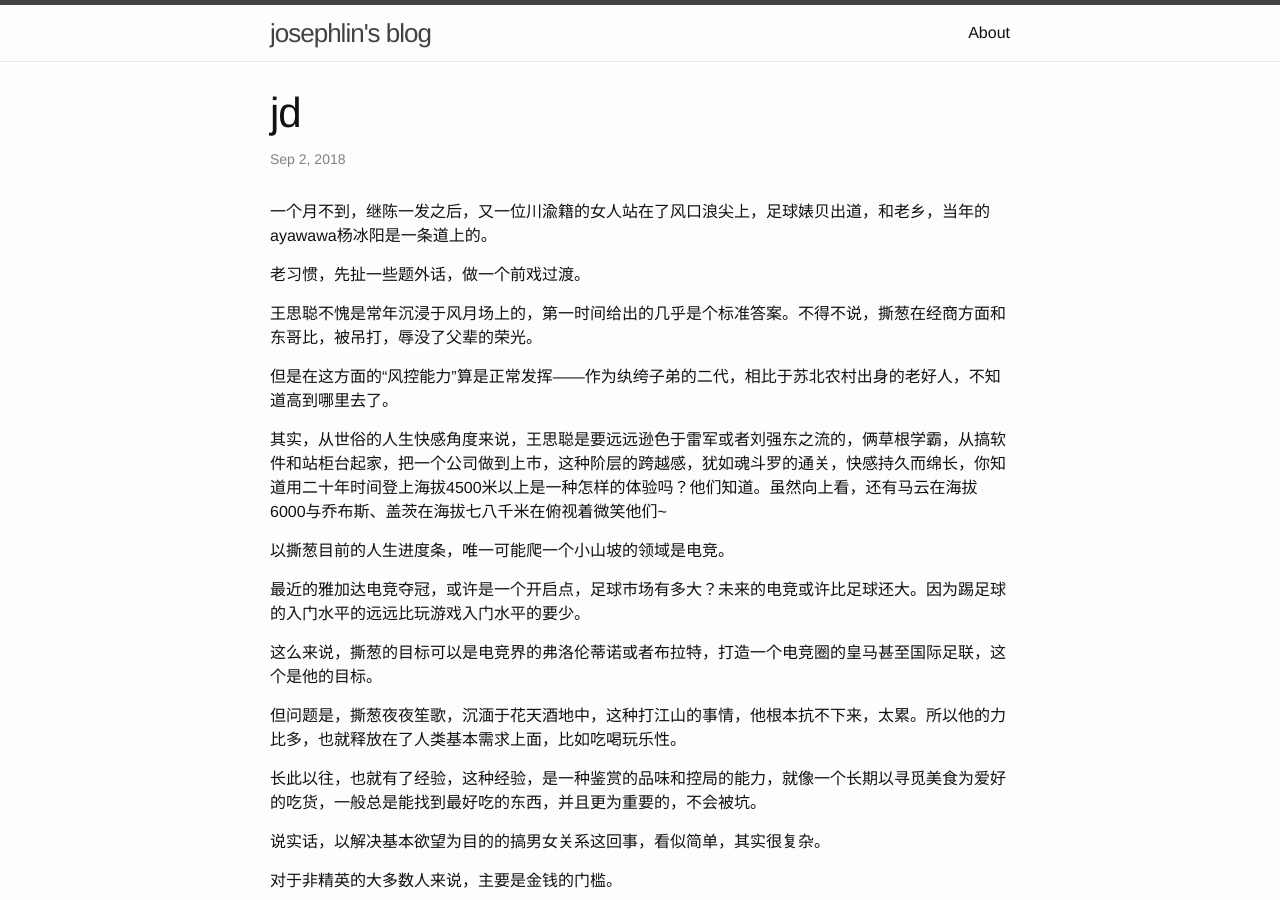
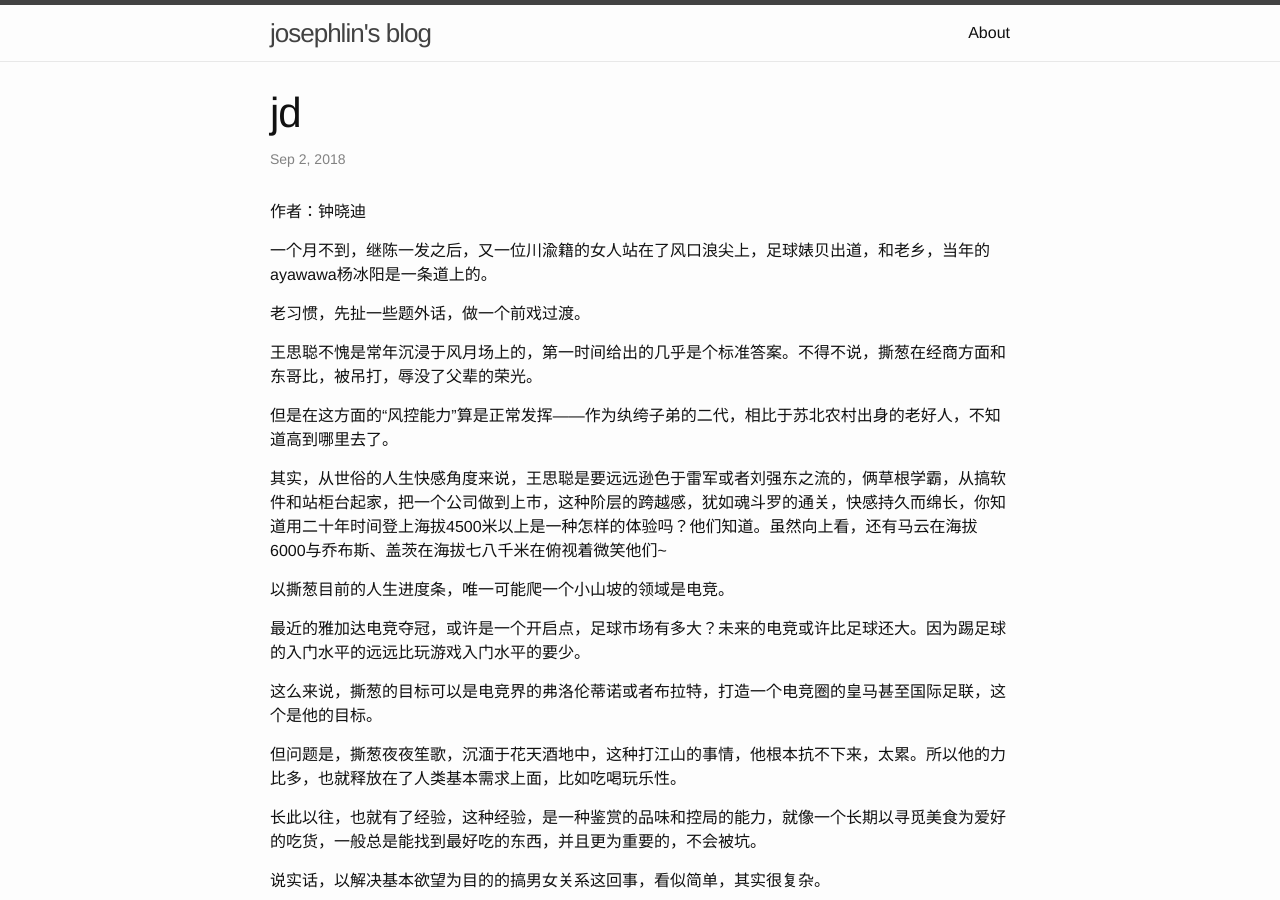
Before and after one commit to josephstalin117/josephstalin117.github.io, a Jekyll site: the page built from _posts/2018-9-2-jd.markdown, in a window 1280 px wide and 900 px high. Built offline with Jekyll 4.4.1, drawn with Linux system fonts in a browser that asks for light colours.

Commit message:
add author

```diff
--- a/_posts/2018-9-2-jd.markdown
+++ b/_posts/2018-9-2-jd.markdown
@@ -4,6 +4,8 @@ title:  "jd"
 date:   2018-9-2 20:35:35 +0800
 categories: essay
 ---
+
+作者：钟晓迪
 
 一个月不到，继陈一发之后，又一位川渝籍的女人站在了风口浪尖上，足球婊贝出道，和老乡，当年的ayawawa杨冰阳是一条道上的。
 
```
